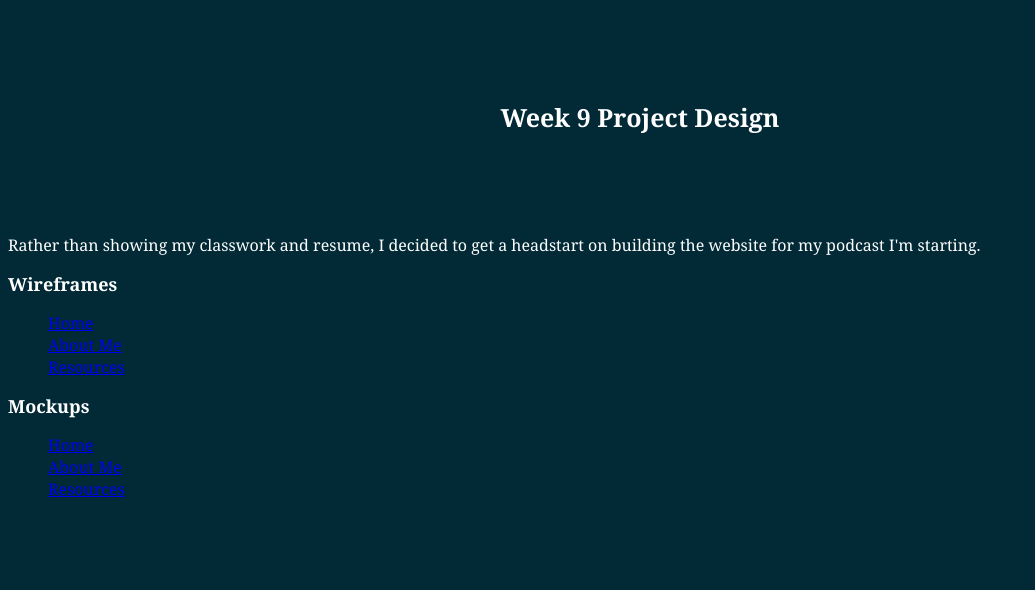
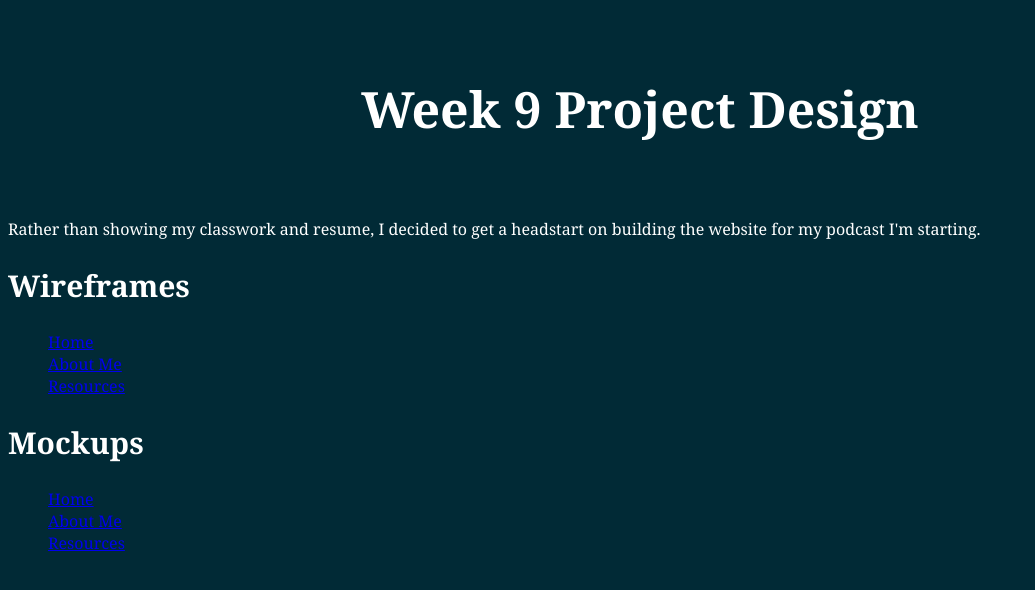
Before and after one commit to letsomeerin7/uclax_wcib_week_9, a website: page index.html in a window 1280 px wide. Shown: the whole page, without its empty margins (0-1035 px from the left). Drawn offline with Linux system fonts and the light colour scheme.

Commit message:
round 14

```diff
--- a/css/styles.scss
+++ b/css/styles.scss
@@ -5,18 +5,18 @@ html {
 }
 
 h1 {
-  font-size: 25px;
-  margin: 100px;
+  font-size: 50px;
+  margin: 75px;
   text-align: center;
 }
 
 h2 {
-  font-size: 18px;
+  font-size: 30px;
 }
 
 p a {
   color: #ffffff;
-  font-size: 14px;
+  font-size: 20px;
 }
 
 ul {
```
Also changed, not shown: css/styles.css.
